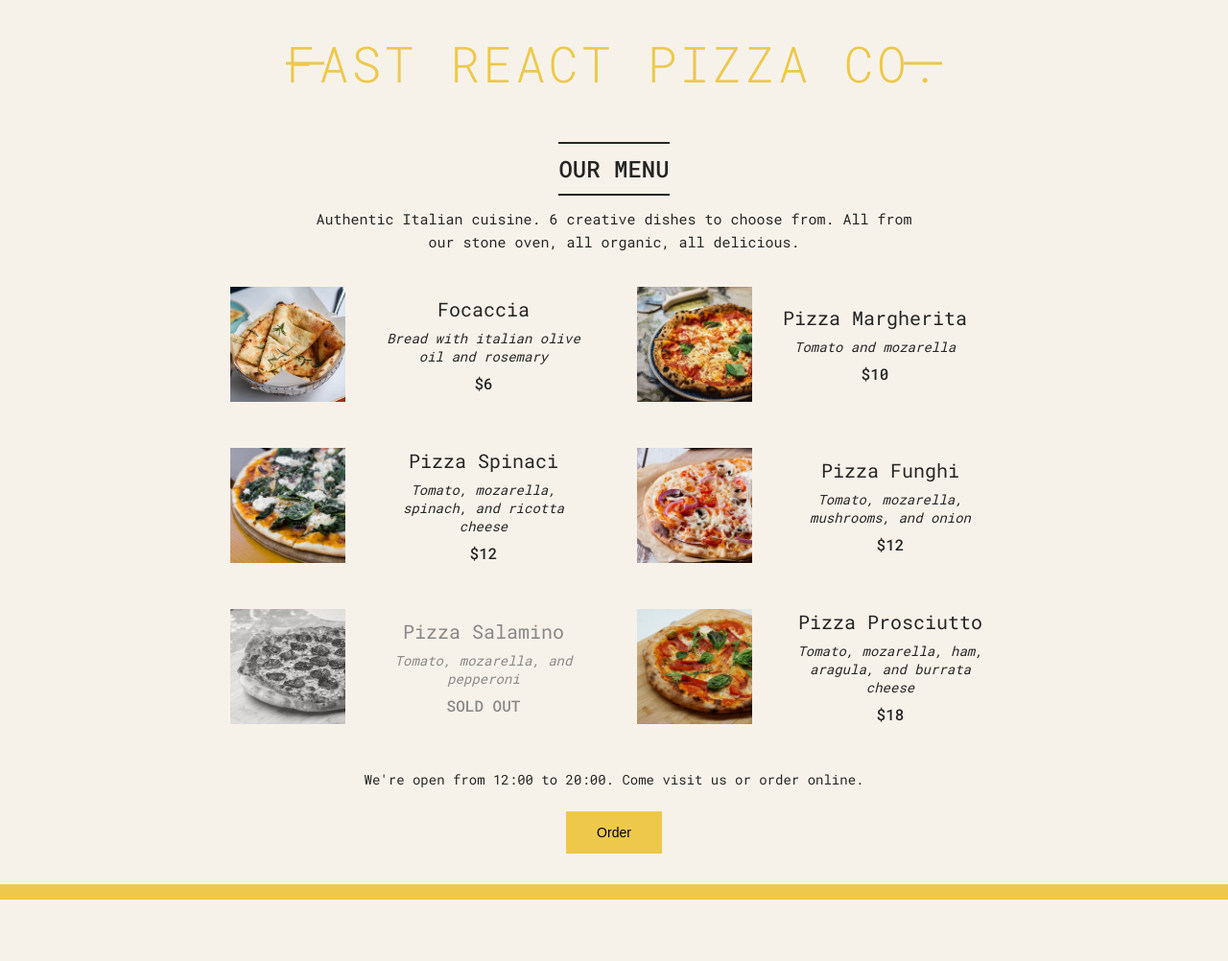
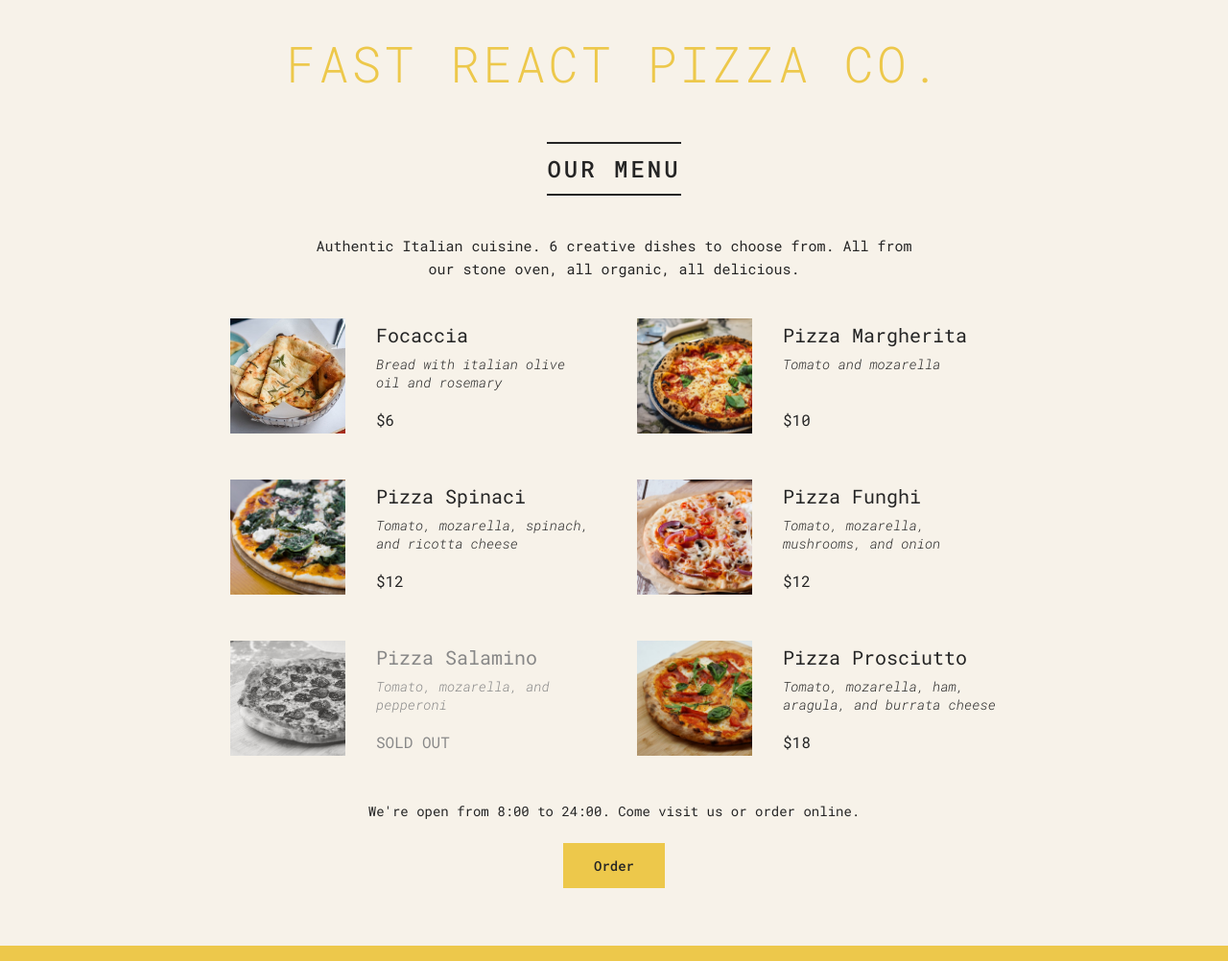
Before and after one commit to Kirollos-Rezkallah/pizza-menu, a React app: page / in a window 1280 px wide. Shown: the whole page at 96% size. Before the commit the page ends 938 px from the top, so only its background shows below. Built offline with nearby package versions, Linux system fonts and the light colour scheme.

Commit message:
Edit styles and markup

```diff
--- a/public/index.html
+++ b/public/index.html
@@ -11,19 +11,14 @@
       rel="apple-touch-icon"
       href="https://cdn-icons-png.flaticon.com/128/9633/9633377.png" />
     <meta name="apple-mobile-web-app-status-bar-style" content="#f7f2e9" />
-    <meta
-      name="description"
-      content="Web site created using create-react-app" />
+    <meta name="description" content="A simple pizza menu app 🍕" />
     <link
       rel="apple-touch-icon"
       href="https://cdn-icons-png.flaticon.com/128/9633/9633377.png" />
 
-    <link rel="manifest" href="%PUBLIC_URL%/manifest.json" />
-
     <title>Fast React Pizza Co.</title>
   </head>
   <body>
-    <noscript>You need to enable JavaScript to run this app.</noscript>
     <div id="root"></div>
   </body>
 </html>
--- a/src/index.css
+++ b/src/index.css
@@ -1,7 +1,5 @@
-/* Import Google Font */
-@import url("https://fonts.googleapis.com/css2?family=Roboto+Mono:wght@300;400;500&display=swap");
+@import url("https://fonts.googleapis.com/css2?family=Roboto+Mono:ital,wght@0,300;0,400;0,500;1,300&display=swap");
 
-/* Reset Styles */
 * {
   margin: 0;
   padding: 0;
@@ -9,7 +7,7 @@
 }
 
 html {
-  font-size: 62.5%; /* 1rem = 10px */
+  font-size: 62.5%;
 }
 
 body {
@@ -20,42 +18,50 @@ body {
   border-bottom: 1.6rem solid #edc84b;
   min-height: 100vh;
   padding: 3.2rem;
+  padding-bottom: 6rem;
 }
 
 .container {
   max-width: 80rem;
   margin: 0 auto;
+
   display: flex;
   flex-direction: column;
   align-items: center;
   gap: 4.8rem;
 }
 
-/* Header */
+/* *************** */
+
 .header {
-  text-align: center;
+  align-self: stretch;
 }
 
 .header h1 {
+  /* Non-accessible color */
   color: #edc84b;
+  /* color: #af8602; */
+
   text-transform: uppercase;
+  text-align: center;
   font-size: 5.2rem;
   font-weight: 300;
   letter-spacing: 3px;
   position: relative;
   width: 100%;
+  display: block;
 }
 
-.header h1::before,
+/* .header h1::before,
 .header h1::after {
+  display: block;
   content: "";
   height: 3px;
-  width: 4rem;
+  width: 12rem;
   background-color: #edc84b;
   position: absolute;
-  top: 50%;
-  transform: translateY(-50%);
-}
+  top: calc(50% - 1px);
+} */
 
 .header h1::before {
   left: 0;
@@ -65,9 +71,13 @@ body {
   right: 0;
 }
 
-/* Menu Section */
+/* *************** */
+
 .menu {
-  text-align: center;
+  display: flex;
+  flex-direction: column;
+  align-items: center;
+  gap: 4rem;
 }
 
 .menu h2 {
@@ -77,43 +87,40 @@ body {
   border-bottom: 2px solid currentColor;
   font-size: 2.4rem;
   text-transform: uppercase;
+  letter-spacing: 3px;
   font-weight: 500;
 }
 
 .menu > p {
   font-size: 1.5rem;
+  text-align: center;
   line-height: 1.6;
   width: 80%;
-  margin: 0 auto;
-  margin-top: 1.2rem;
-  margin-bottom: 3.5rem;
 }
 
-/* Pizza List */
 .pizzas {
   list-style: none;
   display: grid;
-  grid-template-columns: repeat(auto-fit, minmax(30rem, 1fr));
+  grid-template-columns: 1fr 1fr;
   gap: 4.8rem;
-  padding: 0;
 }
 
 .pizza {
   display: flex;
-  align-items: center;
   gap: 3.2rem;
 }
 
 .pizza img {
   width: 12rem;
   aspect-ratio: 1;
-  object-fit: cover;
+  align-self: start;
 }
 
 .pizza div {
   display: flex;
   flex-direction: column;
   gap: 0.8rem;
+  padding: 0.4rem 0;
 }
 
 .pizza h3 {
@@ -123,13 +130,14 @@ body {
 
 .pizza p {
   font-size: 1.4rem;
+  font-weight: 300;
   font-style: italic;
   margin-bottom: auto;
 }
 
 .pizza span {
+  display: block;
   font-size: 1.6rem;
-  font-weight: 500;
 }
 
 .pizza.sold-out {
@@ -141,10 +149,10 @@ body {
   opacity: 0.8;
 }
 
-/* Footer */
+/* *************** */
+
 .footer {
   font-size: 1.4rem;
-  text-align: center;
 }
 
 .order {
@@ -155,18 +163,28 @@ body {
 }
 
 .btn {
+  color: inherit;
+  font-family: inherit;
+  border: none;
   font-size: 1.4rem;
   font-weight: 500;
   background-color: #edc84b;
   padding: 1.4rem 3.2rem;
   cursor: pointer;
-  transition: background-color 0.2s;
-  border: none;
+  transition: all 0.2s;
 }
 
 .btn:hover {
   background-color: #e9bb24;
 }
+
+/*
+SPACING SYSTEM (px)
+2 / 4 / 8 / 12 / 16 / 24 / 32 / 40 / 48 / 64 / 80 / 96 / 128
+
+FONT SIZE SYSTEM (px)
+10 / 12 / 14 / 16 / 18 / 20 / 24 / 30 / 36 / 44 /52 / 62 / 74 / 86 / 98
+*/
 
 /* Responsive Design */
 @media (max-width: 768px) {
@@ -205,7 +223,11 @@ body {
   }
 
   .pizza img {
-    width: 10rem;
+    width: 14rem; /* Increase image size */
+    aspect-ratio: 1;
+    text-align: center;
+    display: block;
+    margin: 0 auto; /* Center the image */
   }
 
   .pizza h3 {
@@ -224,4 +246,8 @@ body {
     font-size: 1.3rem;
     padding: 1.2rem 2.8rem;
   }
+
+  .footer {
+    text-align: center;
+  }
 }
--- a/src/index.js
+++ b/src/index.js
@@ -111,8 +111,8 @@ function Pizza({ name, photoName, ingredients, price, soldOut }) {
 
 function Footer() {
   const hour = new Date().getHours();
-  const openHour = 12;
-  const closeHour = 20;
+  const openHour = 8;
+  const closeHour = 24;
   const isOpen = hour >= openHour && hour <= closeHour;
 
   return (
```
